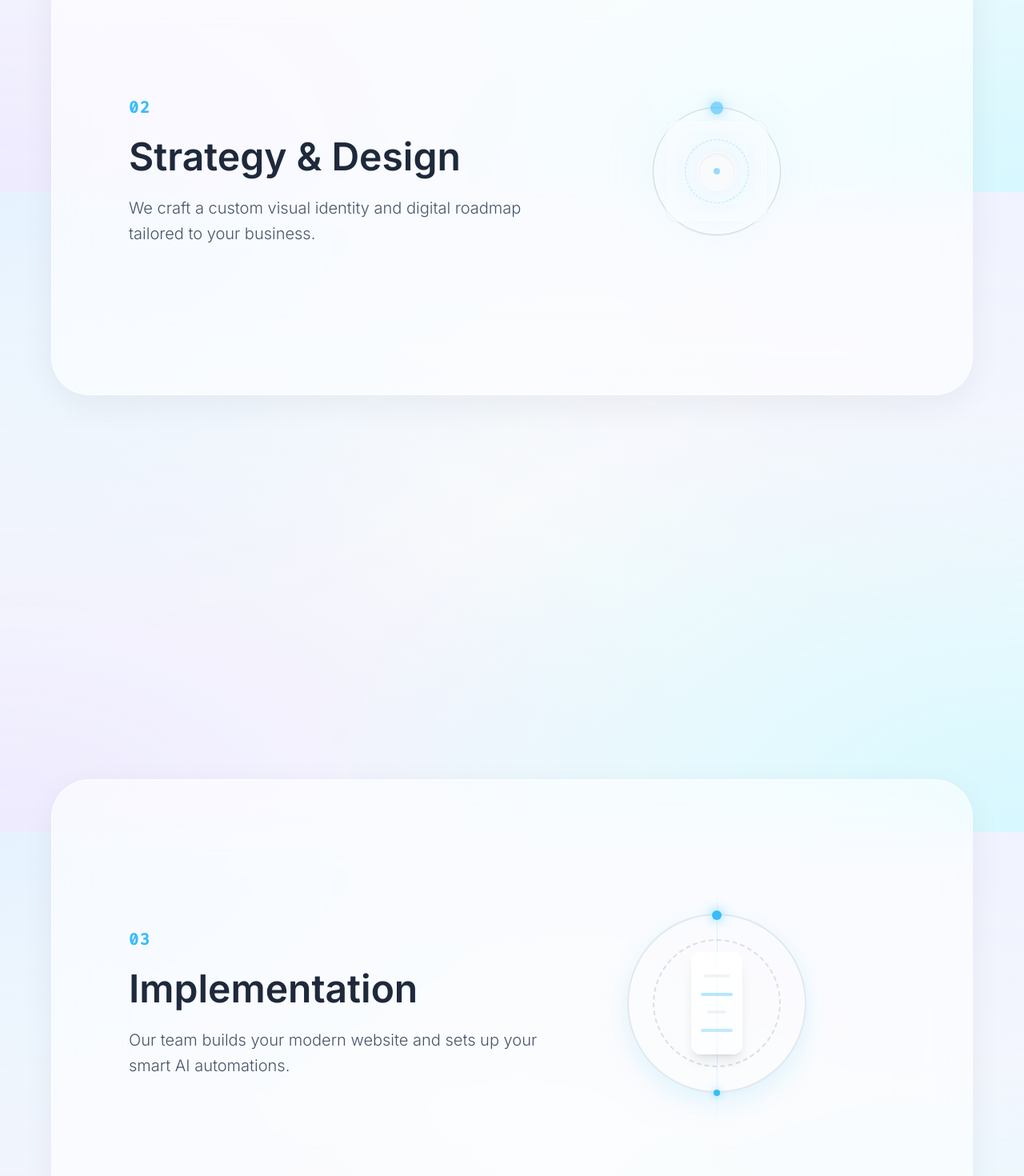
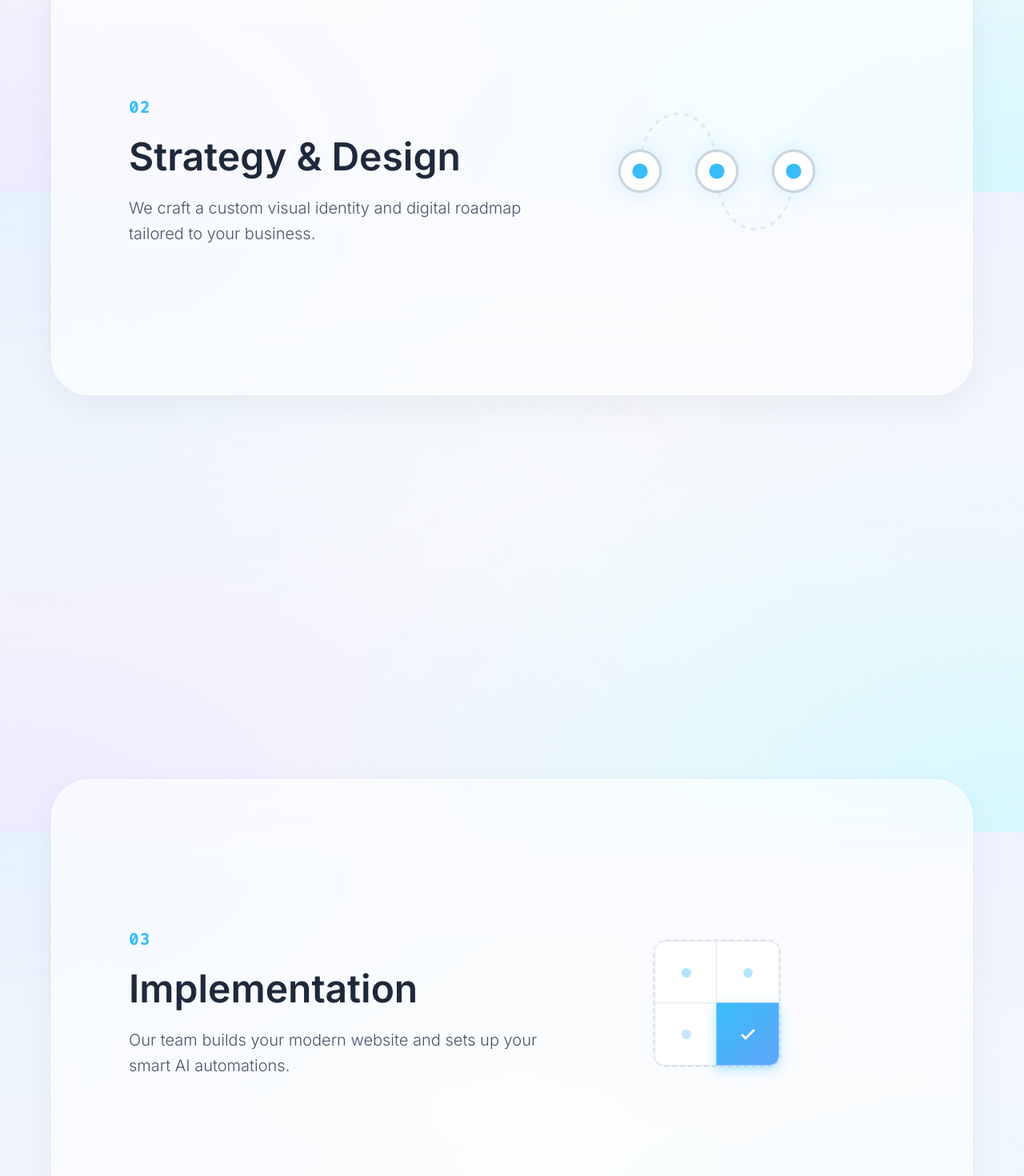
Before and after one commit to automationbreeze/Frontview-Digital-Preset-B, a React (Vite) app: page / in a window 1280 px wide. Shown: the part 3760-5230 px from the top of the page at 80% size. Built offline with nearby package versions, Linux system fonts and the light colour scheme.

Commit message:
feat: redesigned Protocol animations to workflow and puzzles

```diff
--- a/src/components/Protocol.jsx
+++ b/src/components/Protocol.jsx
@@ -100,25 +100,35 @@ export default function Protocol() {
             </div>
 
             <div className="relative w-full md:w-1/2 flex justify-center items-center">
-              <div className="relative w-64 h-64 md:w-80 md:h-80 flex justify-center items-center group">
-                 {/* Strategy & Design: Morphing Organic Geometry */}
+              <div className="relative w-64 h-64 md:w-80 md:h-80 flex items-center justify-center">
+                {/* Strategy & Design: Strategic Workflow */}
+                <svg viewBox="0 0 100 100" className="w-full h-full drop-shadow-[0_0_15px_rgba(56,189,248,0.2)]">
+                   {/* Base workflow paths */}
+                   <path d="M 20 50 C 20 20, 50 20, 50 50 C 50 80, 80 80, 80 50" fill="none" stroke="currentColor" strokeWidth="1" className="text-slate-200" strokeDasharray="2 2" />
 
-                 {/* Base glowing core */}
-                 <div className="absolute w-32 h-32 bg-sky-200/40 rounded-full blur-2xl animate-[pulse_4s_ease-in-out_infinite]"></div>
+                   {/* Animated drawing path */}
+                   <path d="M 20 50 C 20 20, 50 20, 50 50 C 50 80, 80 80, 80 50" fill="none" stroke="currentColor" strokeWidth="2" className="text-accent/60" strokeDasharray="200" strokeDashoffset="200">
+                     <animate attributeName="stroke-dashoffset" values="200;0" dur="4s" repeatCount="indefinite" />
+                   </path>
 
-                 {/* Shape 1: Orbiting glass circle */}
-                 <div className="absolute w-40 h-40 border border-slate-300 bg-white/10 backdrop-blur-sm rounded-full animate-[spin_12s_linear_infinite] flex items-center justify-center transform-gpu shadow-sm">
-                   <div className="w-4 h-4 rounded-full bg-accent/60 absolute -top-2 shadow-[0_0_15px_rgba(56,189,248,0.5)]"></div>
-                 </div>
+                   {/* Node 1 */}
+                   <circle cx="20" cy="50" r="8" className="fill-white stroke-slate-300" strokeWidth="1" />
+                   <circle cx="20" cy="50" r="3" className="fill-accent">
+                     <animate attributeName="r" values="3;5;3" dur="4s" repeatCount="indefinite" />
+                   </circle>
 
-                 {/* Shape 2: Counter-rotating rounded square */}
-                 <div className="absolute w-32 h-32 border border-sky-300/60 bg-white/20 backdrop-blur-md rounded-2xl animate-[spin_18s_linear_infinite_reverse] transform-gpu shadow-[inset_0_0_20px_rgba(255,255,255,0.5)] mix-blend-overlay"></div>
+                   {/* Node 2 */}
+                   <circle cx="50" cy="50" r="8" className="fill-white stroke-slate-300" strokeWidth="1" />
+                   <circle cx="50" cy="50" r="3" className="fill-accent">
+                     <animate attributeName="r" values="3;5;3" dur="4s" begin="1.33s" repeatCount="indefinite" />
+                   </circle>
 
-                 {/* Shape 3: Inner delicate rings */}
-                 <div className="absolute w-20 h-20 border border-dashed border-accent/40 rounded-full animate-[spin_8s_linear_infinite]"></div>
-                 <div className="absolute w-12 h-12 bg-slate-50 border border-white/60 rounded-full shadow-inner flex items-center justify-center backdrop-blur-xl">
-                   <div className="w-2 h-2 rounded-full bg-sky-400 animate-pulse"></div>
-                 </div>
+                   {/* Node 3 */}
+                   <circle cx="80" cy="50" r="8" className="fill-white stroke-slate-300" strokeWidth="1" />
+                   <circle cx="80" cy="50" r="3" className="fill-accent">
+                     <animate attributeName="r" values="3;5;3" dur="4s" begin="2.66s" repeatCount="indefinite" />
+                   </circle>
+                </svg>
               </div>
             </div>
           </div>
@@ -134,28 +144,39 @@ export default function Protocol() {
             </div>
 
             <div className="relative w-full md:w-1/2 flex justify-center items-center">
-              {/* Implementation: Precision Data Flow Ring */}
-              <div className="relative w-64 h-64 md:w-80 md:h-80 flex items-center justify-center perspective-[1000px]">
-                {/* Outer rotating track */}
-                <div className="absolute w-56 h-56 border-2 border-slate-200 rounded-full animate-[spin_20s_linear_infinite] transform-gpu rotate-x-60 shadow-[0_10px_30px_rgba(56,189,248,0.15)]">
-                  {/* Data packets traveling on the ring */}
-                  <div className="absolute -top-1.5 left-1/2 -translate-x-1/2 w-3 h-3 bg-accent rounded-full shadow-[0_0_15px_rgba(56,189,248,0.8)]"></div>
-                  <div className="absolute -bottom-1.5 left-1/2 -translate-x-1/2 w-2 h-2 bg-sky-400 rounded-full shadow-[0_0_10px_rgba(56,189,248,0.6)]"></div>
+              {/* Implementation: Installing Puzzle Pieces */}
+              <div className="relative w-64 h-64 md:w-80 md:h-80 flex items-center justify-center">
+                <div className="relative w-40 h-40">
+                  {/* Base grid outline */}
+                  <div className="absolute inset-0 grid grid-cols-2 grid-rows-2 gap-[2px] p-[2px] border-2 border-dashed border-slate-200 rounded-2xl bg-white/30 backdrop-blur-sm">
+                    <div className="w-full h-full rounded-tl-xl rounded-br-sm bg-slate-100/30"></div>
+                    <div className="w-full h-full rounded-tr-xl rounded-bl-sm bg-slate-100/30"></div>
+                    <div className="w-full h-full rounded-bl-xl rounded-tr-sm bg-slate-100/30"></div>
+                    <div className="w-full h-full rounded-br-xl rounded-tl-sm bg-slate-100/30"></div>
+                  </div>
+
+                  {/* Piece 1 (Top Left) */}
+                  <div className="absolute top-[2px] left-[2px] w-[calc(50%-1px)] h-[calc(50%-1px)] bg-white border border-slate-200 rounded-tl-xl rounded-br-sm shadow-sm flex items-center justify-center animate-[puzzleTL_4s_ease-in-out_infinite]">
+                     <div className="w-3 h-3 bg-accent/40 rounded-full"></div>
+                  </div>
+
+                  {/* Piece 2 (Top Right) */}
+                  <div className="absolute top-[2px] right-[2px] w-[calc(50%-1px)] h-[calc(50%-1px)] bg-white border border-slate-200 rounded-tr-xl rounded-bl-sm shadow-sm flex items-center justify-center animate-[puzzleTR_4s_ease-in-out_infinite]">
+                     <div className="w-3 h-3 bg-sky-300/60 rounded-full"></div>
+                  </div>
+
+                  {/* Piece 3 (Bottom Left) */}
+                  <div className="absolute bottom-[2px] left-[2px] w-[calc(50%-1px)] h-[calc(50%-1px)] bg-white border border-slate-200 rounded-bl-xl rounded-tr-sm shadow-sm flex items-center justify-center animate-[puzzleBL_4s_ease-in-out_infinite]">
+                     <div className="w-3 h-3 bg-blue-300/50 rounded-full"></div>
+                  </div>
+
+                  {/* Piece 4 (Bottom Right) */}
+                  <div className="absolute bottom-[2px] right-[2px] w-[calc(50%-1px)] h-[calc(50%-1px)] bg-gradient-to-br from-accent to-blue-400 border border-blue-300 rounded-br-xl rounded-tl-sm shadow-[0_5px_15px_rgba(56,189,248,0.4)] flex items-center justify-center animate-[puzzleBR_4s_ease-in-out_infinite]">
+                     <svg viewBox="0 0 24 24" fill="none" className="w-6 h-6 text-white drop-shadow-sm">
+                       <path d="M5 13l4 4L19 7" stroke="currentColor" strokeWidth="3" strokeLinecap="round" strokeLinejoin="round"/>
+                     </svg>
+                  </div>
                 </div>
-
-                {/* Inner counter-rotating track */}
-                <div className="absolute w-40 h-40 border-2 border-dashed border-slate-300/70 rounded-full animate-[spin_15s_linear_infinite_reverse] transform-gpu rotate-x-60"></div>
-
-                {/* Central processing column */}
-                <div className="absolute w-16 h-32 bg-gradient-to-b from-white/80 to-white/20 backdrop-blur-md border border-white/50 rounded-xl flex flex-col items-center justify-evenly py-2 shadow-lg z-10">
-                   <div className="w-8 h-1 bg-slate-200 rounded-full animate-pulse"></div>
-                   <div className="w-10 h-1 bg-sky-300 rounded-full animate-[pulse_1.5s_ease-in-out_infinite]"></div>
-                   <div className="w-6 h-1 bg-slate-200 rounded-full animate-pulse"></div>
-                   <div className="w-10 h-1 bg-accent/60 rounded-full animate-[pulse_2s_ease-in-out_infinite]"></div>
-                </div>
-
-                {/* Vertical laser beams */}
-                <div className="absolute w-px h-full bg-gradient-to-b from-transparent via-accent/30 to-transparent"></div>
               </div>
             </div>
           </div>
--- a/src/index.css
+++ b/src/index.css
@@ -54,3 +54,24 @@
 .link-hover:hover {
   transform: translateY(-1px);
 }
+
+@keyframes puzzleTL {
+  0%, 10% { transform: translate(-50%, -50%) scale(0.8); opacity: 0; }
+  30%, 80% { transform: translate(0, 0) scale(1); opacity: 1; }
+  90%, 100% { transform: translate(-50%, -50%) scale(0.8); opacity: 0; }
+}
+@keyframes puzzleTR {
+  0%, 15% { transform: translate(50%, -50%) scale(0.8); opacity: 0; }
+  35%, 80% { transform: translate(0, 0) scale(1); opacity: 1; }
+  90%, 100% { transform: translate(50%, -50%) scale(0.8); opacity: 0; }
+}
+@keyframes puzzleBL {
+  0%, 20% { transform: translate(-50%, 50%) scale(0.8); opacity: 0; }
+  40%, 80% { transform: translate(0, 0) scale(1); opacity: 1; }
+  90%, 100% { transform: translate(-50%, 50%) scale(0.8); opacity: 0; }
+}
+@keyframes puzzleBR {
+  0%, 25% { transform: translate(50%, 50%) scale(0.8); opacity: 0; }
+  45%, 80% { transform: translate(0, 0) scale(1); opacity: 1; }
+  90%, 100% { transform: translate(50%, 50%) scale(0.8); opacity: 0; }
+}
```
